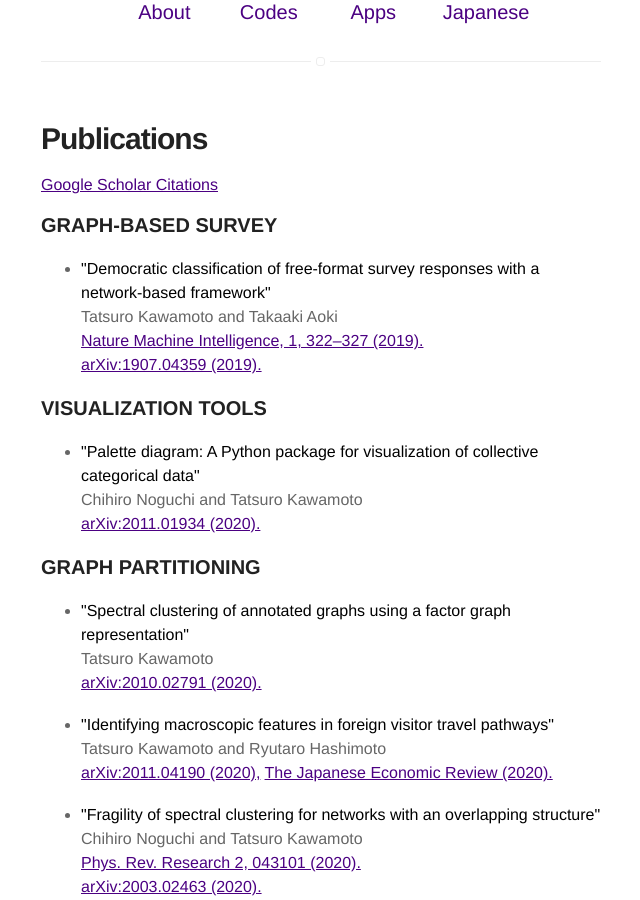
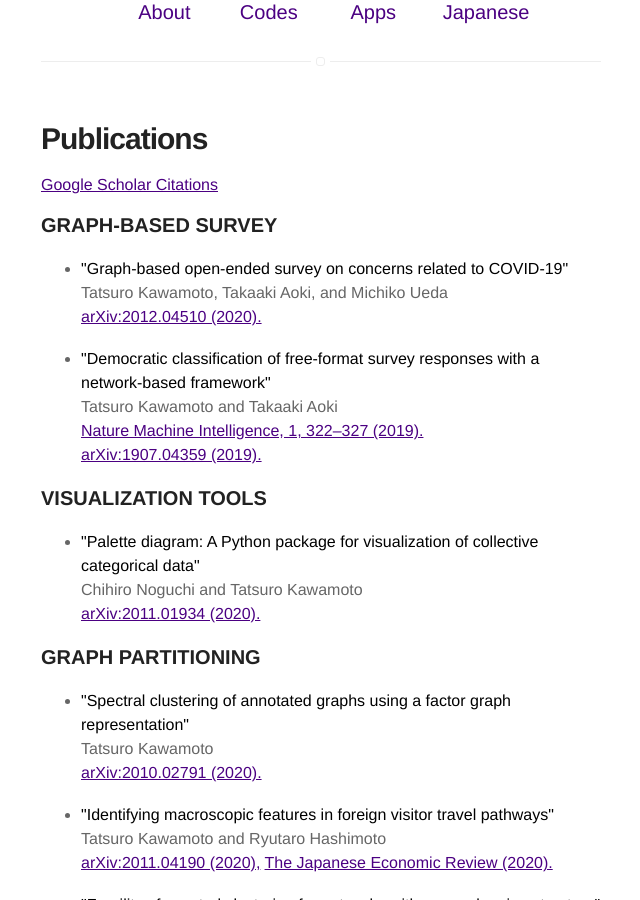
Before and after one commit to tatsuro-kawamoto/tatsuro-kawamoto.github.io, a Jekyll site: the page built from index.html, in a window 1280 px wide and 900 px high, scrolled down 493 px. Shown: the whole window, without its empty margins (319-959 px from the left). Built offline with Jekyll 4.4.1, drawn with Linux system fonts in a browser that asks for light colours.

Commit message:
Update index.html

```diff
--- a/index.html
+++ b/index.html
@@ -8,6 +8,12 @@ title: Home
 <a href="https://scholar.google.com/citations?user=G1cXfg4AAAAJ&hl=ja">Google Scholar Citations</a>
 <h3>GRAPH-BASED SURVEY</h3>
 <ul>
+  <li>
+    <strong>"Graph-based open-ended survey on concerns related to COVID-19"</strong><br />
+    Tatsuro Kawamoto, Takaaki Aoki, and Michiko Ueda<br />
+    <a href="https://arxiv.org/abs/2012.04510" target="_blank">arXiv:2012.04510 (2020).</a>
+  </li>
+  <br />
   <li>
     <strong>"Democratic classification of free-format survey responses with a network-based framework"</strong><br />
     Tatsuro Kawamoto and Takaaki Aoki<br />
```
